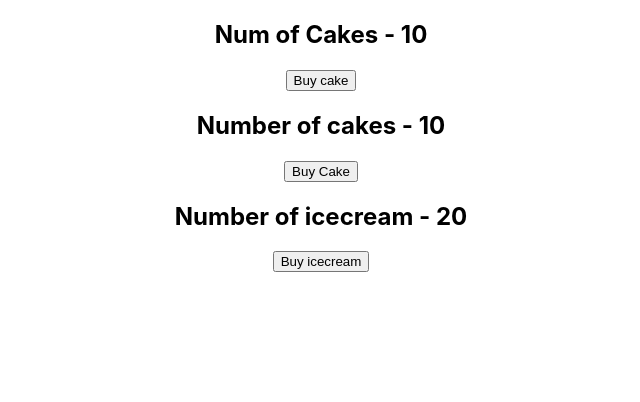
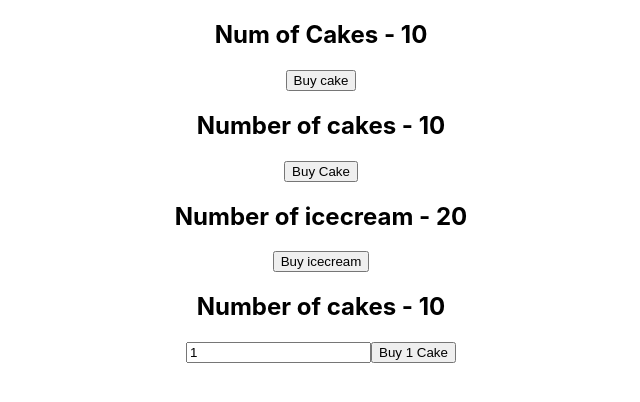
Before and after one commit to sahatilfat/react-redux-demo, a React (Create React App) app: page / in a window 1280 px wide. Shown: the top 402 px of the page, without its empty margins (319-959 px from the left). Built offline with nearby package versions, Linux system fonts and the light colour scheme.

Commit message:
Action Payload

```diff
--- a/src/App.js
+++ b/src/App.js
@@ -5,6 +5,7 @@
 import CakeContainer from "./components/CakeContainer";
 import HooksCakeContainer from "./components/HooksCakeContainer";
 import IceCreamContainer from "./components/IceCreamContainer";
+import NewCakeContainer from "./components/NewCakeContainer";
 
 function App() {
   return (
@@ -13,6 +14,7 @@
         <HooksCakeContainer />
         <CakeContainer />
         <IceCreamContainer />
+        <NewCakeContainer />
       </div>
     </Provider>
   );
--- /dev/null
+++ b/src/components/NewCakeContainer.js
@@ -0,0 +1,32 @@
+import React, { useState } from "react";
+import { connect } from "react-redux";
+import { buyCake } from "../redux";
+
+function NewCakeContainer(props) {
+  const [number, setNumber] = useState(1);
+  return (
+    <div>
+      <h2>Number of cakes - {props.numOfCakes} </h2>
+      <input
+        type="text"
+        value={number}
+        onChange={(e) => setNumber(e.target.value)}
+      />
+      <button onClick={() => props.buyCake(number)}>Buy {number} Cake</button>
+    </div>
+  );
+}
+
+const mapStateToProps = (state) => {
+  return {
+    numOfCakes: state.cake.numOfCakes,
+  };
+};
+
+const mapDispatchToProps = (dispatch) => {
+  return {
+    buyCake: (number) => dispatch(buyCake(number)),
+  };
+};
+
+export default connect(mapStateToProps, mapDispatchToProps)(NewCakeContainer);
--- a/src/redux/cake/cakeActions.js
+++ b/src/redux/cake/cakeActions.js
@@ -1,7 +1,8 @@
 import { BUY_CAKE } from "./cakeTypes";
 
-export const buyCake = () => {
+export const buyCake = (number = 1) => {
   return {
     type: BUY_CAKE,
+    payload: number,
   };
 };
--- a/src/redux/cake/cakeReducer.js
+++ b/src/redux/cake/cakeReducer.js
@@ -9,7 +9,7 @@
     case BUY_CAKE:
       return {
         ...state,
-        numOfCakes: state.numOfCakes - 1,
+        numOfCakes: state.numOfCakes - action.payload,
       };
     default:
       return state;
```
